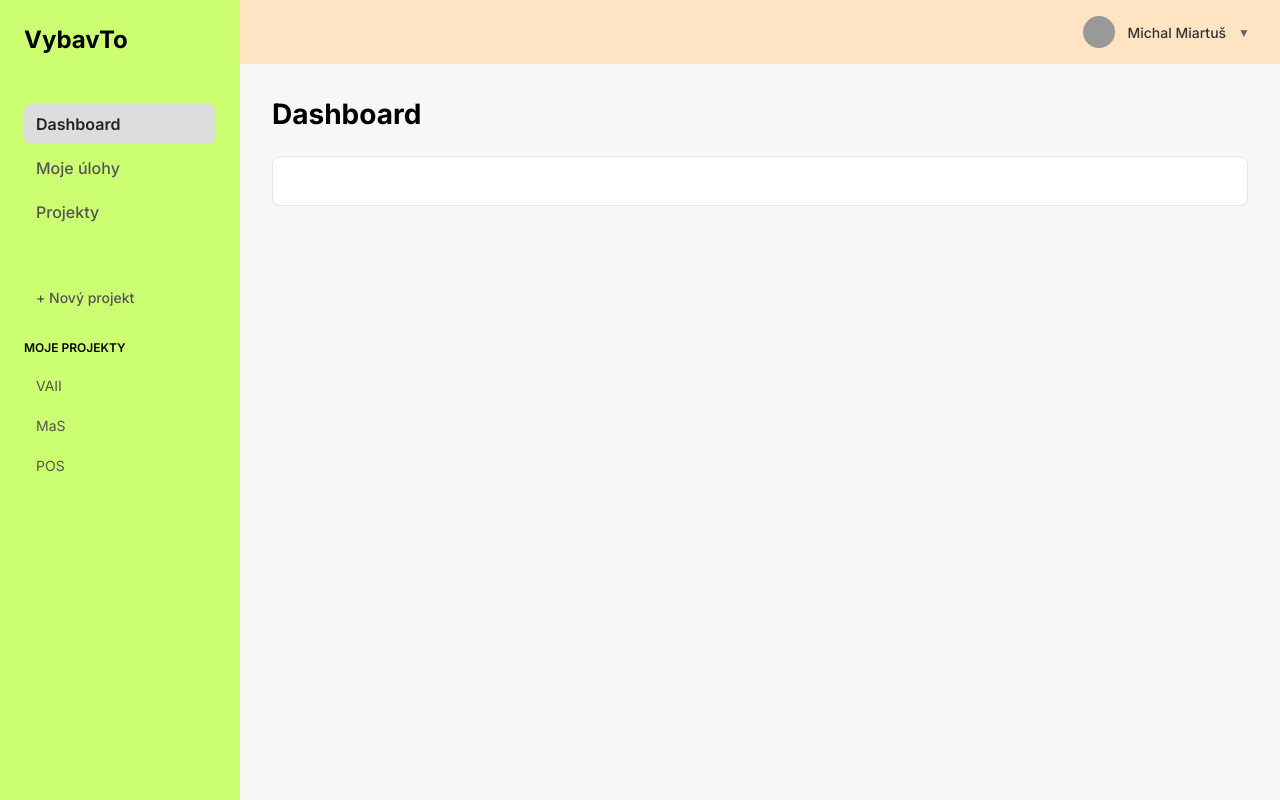
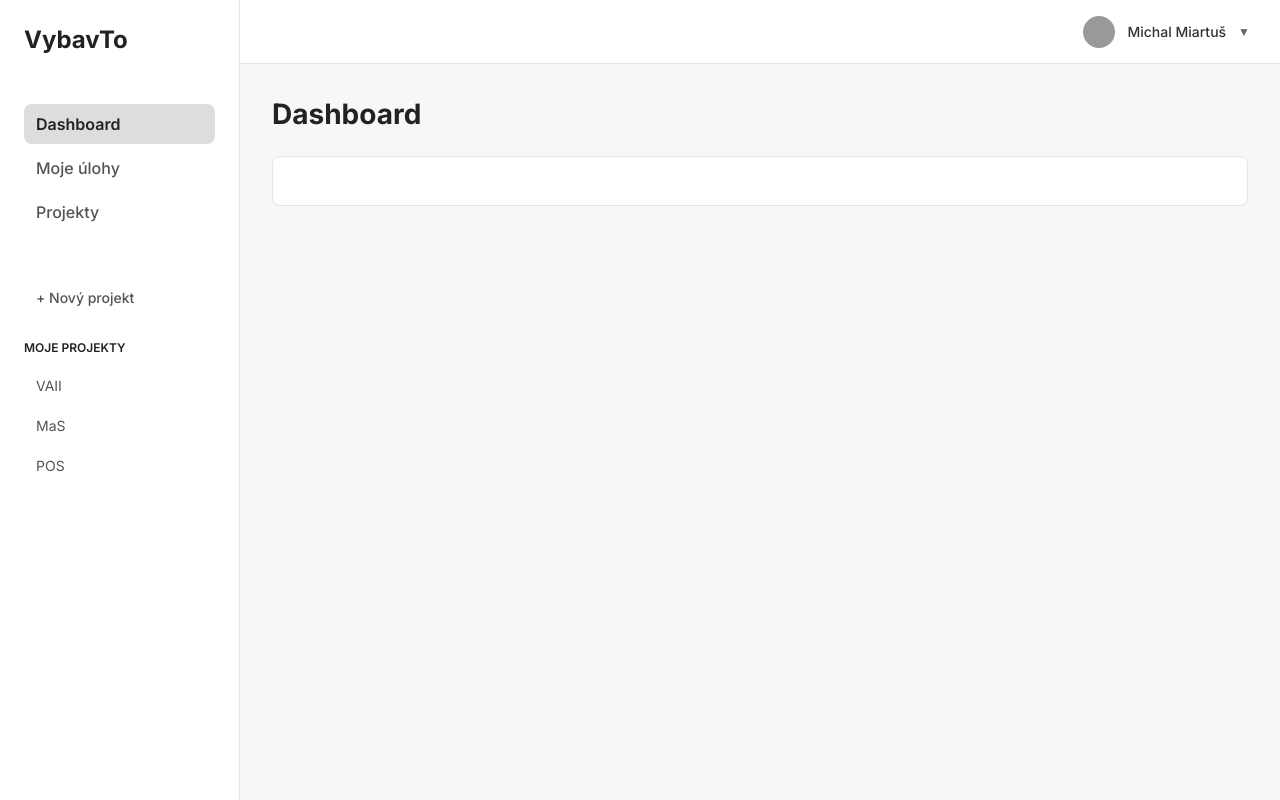
Before and after one commit to MichalMiartus/VAII26, a PHP site: page / in a window 1280 px wide. Run offline with PHP 8.4, Linux system fonts and the light colour scheme.

Commit message:
Dokoncenie prvej stranky.

```diff
--- a/html/index.html
+++ b/html/index.html
@@ -10,7 +10,7 @@
 </head>
 <body>
     <div class="app-container">
-        <aside>
+        <aside id="mobile-sidebar">
             <h1>VybavTo</h1>
             <nav>
                 <ul>
@@ -30,7 +30,8 @@
             </section>
         </aside>
         <header>
-            <button class="mobile-menu-toggle" type="button" aria-expanded="false" aria-label="Otvoriť navigáciu">
+            <button class="mobile-menu-toggle" type="button" aria-expanded="false" aria-label="Otvoriť navigáciu"
+                    aria-controls="mobile-sidebar">
                 ☰
             </button>
             <button type="button" class="user-menu-toggle">
--- a/html/script.js
+++ b/html/script.js
@@ -1,16 +1,28 @@
 const menuButton = document.querySelector(".mobile-menu-toggle");
 const sidebar = document.querySelector("aside");
 
-menuButton.addEventListener("click", function() {
-    const isOpen = sidebar.classList.toggle("open");
+function closeMenu() {
+    sidebar.classList.remove("open");
+    menuButton.setAttribute("aria-expanded", "false");
+    menuButton.setAttribute("aria-label", "Otvoriť navigáciu");
+}
 
-    menuButton.setAttribute("aria-expanded", String(isOpen));
+document.addEventListener("click", event => {
+    if (sidebar.classList.contains("open") && !sidebar.contains(event.target) && !menuButton.contains(event.target)) {
+        closeMenu();
+    }
 });
 
-document.addEventListener("keydown", function (event) {
+menuButton.addEventListener("click", () => {
+    const isOpen = sidebar.classList.toggle("open");
+    menuButton.setAttribute("aria-expanded", String(isOpen));
+    menuButton.setAttribute(
+        "aria-label", !isOpen ? "Otvoriť navigáciu" : "Zatvoriť navigáciu");
+});
+
+document.addEventListener("keydown", event => {
     if (event.key === "Escape" && sidebar.classList.contains("open")) {
-        sidebar.classList.remove("open");
-        menuButton.setAttribute("aria-expanded", "false");
+        closeMenu();
         menuButton.focus();
     }
 });
--- a/html/style.css
+++ b/html/style.css
@@ -1,10 +1,20 @@
+:root {
+    --color-surface: #ffffff;
+    --color-background: #f7f7f7;
+    --color-text: #222222;
+    --color-muted: #666666;
+    --color-border: #e5e5e5;
+    --color-hover: #eeeeee;
+    --color-active: #dddddd;
+}
+
 * {
     margin: 0;
     box-sizing: border-box;
 }
 
 body {
-    color: black;
+    color: var(--color-text);
     font-family: Inter, sans-serif;
 }
 
@@ -17,11 +27,12 @@ body {
 
 aside {
     grid-row: 1 / 3;
-    background-color: #cbff71;
+    background-color: var(--color-surface);
     padding: 24px;
     display: flex;
     flex-direction: column;
     row-gap: 48px;
+    border-right: 1px solid var(--color-border);
 }
 
 nav ul {
@@ -92,7 +103,8 @@ header {
     justify-content: flex-end;
     align-items: center;
     padding: 0 24px;
-    background-color: bisque;
+    background-color: var(--color-surface);
+    border-bottom: 1px solid var(--color-border);
 }
 
 .user-menu-toggle {
@@ -120,19 +132,19 @@ header {
 
 .user-menu-arrow {
     font-size: 12px;
-    color: #666666;
+    color: var(--color-muted);
 }
 
 main {
-    background-color: #f7f7f7;
+    background-color: var(--color-background);
     padding: 32px;
 }
 
 .content-placeholder {
     width: 100%;
     padding: 24px;
-    background-color: white;
-    border: 1px solid #e5e5e5;
+    background-color: var(--color-surface);
+    border: 1px solid var(--color-border);
     border-radius: 8px;
 }
 
@@ -150,14 +162,14 @@ main h2 {
 }
 
 nav a.active {
-    background-color: #DDDDDD;
-    color: #222222;
+    background-color: var(--color-active);
+    color: var(--color-text);
     font-weight: 600;
     border-radius: 8px;
 }
 
 nav a:hover:not(.active) {
-    background-color: #eaeaea;
+    background-color: var(--color-hover);
     border-radius: 8px;
 }
 
```
